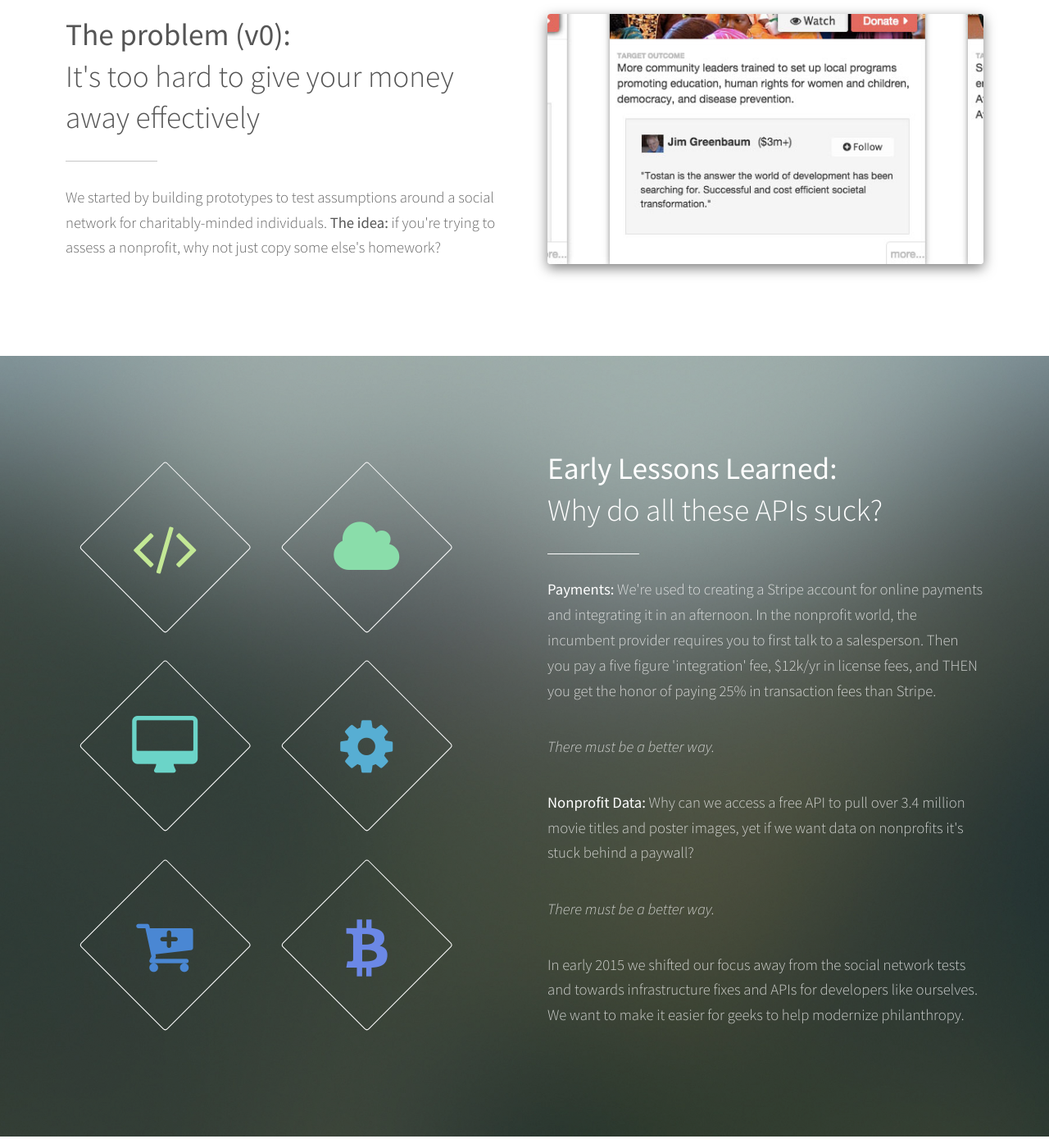
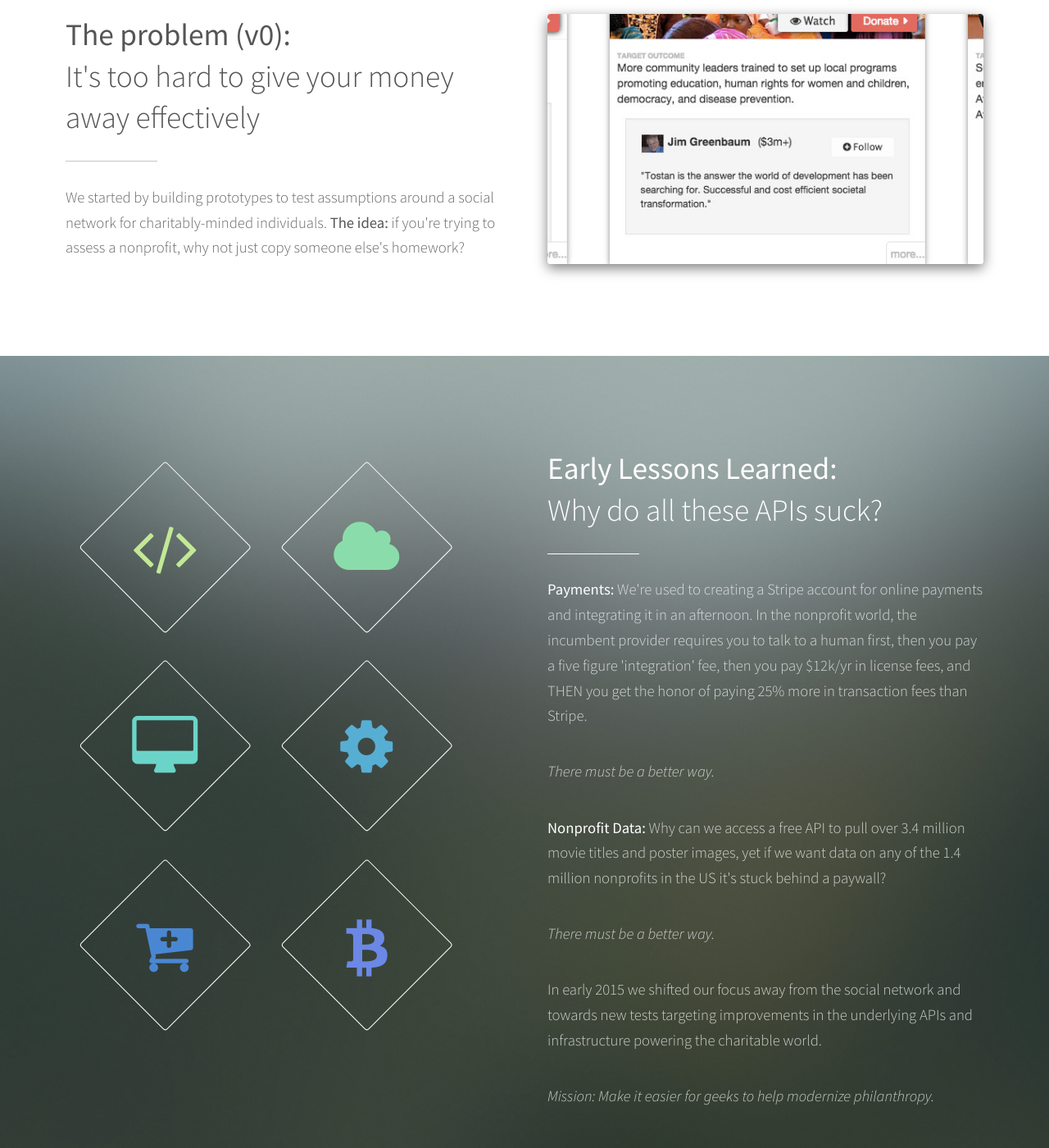
Before and after one commit to Kyn/kyn.github.io, a Jekyll site: the page built from index.html, in a window 1280 px wide and 1400 px high, scrolled down 708 px. Shown: the whole window at 82% size. Built offline with Jekyll 4.4.1, drawn with Linux system fonts in a browser that asks for light colours; nearby versions of some CDN libraries.

Commit message:
Misc copy and spelling

```diff
--- a/index.html
+++ b/index.html
@@ -26,7 +26,7 @@ title: The Kyn Project &#58;&#58; Find charities you love by following philanthr
             <h2><strong>The problem (v0):</strong><br />
             It's too hard to give your money away effectively</h2>
           </header>
-          <p>We started by building prototypes to test assumptions around a social network for charitably-minded individuals. <strong>The idea:</strong> if you're trying to assess a nonprofit, why not just copy some else's homework?</p>
+          <p>We started by building prototypes to test assumptions around a social network for charitably-minded individuals. <strong>The idea:</strong> if you're trying to assess a nonprofit, why not just copy someone else's homework?</p>
         </div>
         <div class="6u$ 12u$(medium) important(medium)">
           <span class="image fit social-network"><img src="images/kyn-the-social-network-screenshot.jpg" alt="Kyn - The Social Network" /></span>
@@ -54,11 +54,12 @@ title: The Kyn Project &#58;&#58; Find charities you love by following philanthr
             <h2><strong>Early Lessons Learned:</strong><br />
             Why do all these APIs suck?</h2>
           </header>
-          <p><strong>Payments:</strong> We're used to creating a Stripe account for online payments and integrating it in an afternoon. In the nonprofit world, the incumbent provider requires you to first talk to a salesperson. Then you pay a five figure 'integration' fee, $12k/yr in license fees, and THEN you get the honor of paying 25% in transaction fees than Stripe.</p>
+          <p><strong>Payments:</strong> We're used to creating a Stripe account for online payments and integrating it in an afternoon. In the nonprofit world, the incumbent provider requires you to talk to a human first, then you pay a five figure 'integration' fee, then you pay $12k/yr in license fees, and THEN you get the honor of paying 25% more in transaction fees than Stripe.</p>
           <p><em>There must be a better way.</em></p>
-          <p><strong>Nonprofit Data:</strong> Why can we access a free API to pull over 3.4 million movie titles and poster images, yet if we want data on nonprofits it's stuck behind a paywall?</p>
+          <p><strong>Nonprofit Data:</strong> Why can we access a free API to pull over 3.4 million movie titles and poster images, yet if we want data on any of the 1.4 million nonprofits in the US it's stuck behind a paywall?</p>
           <p><em>There must be a better way.</em></p>
-          <p>In early 2015 we shifted our focus away from the social network tests and towards infrastructure fixes and APIs for developers like ourselves. We want to make it easier for geeks to help modernize philanthropy.</p>
+          <p>In early 2015 we shifted our focus away from the social network and towards new tests targeting improvements in the underlying APIs and infrastructure powering the charitable world.</p>
+          <p><em>Mission: Make it easier for geeks to help modernize philanthropy.</em></p>
         </div>
       </div>
     </div>
```
